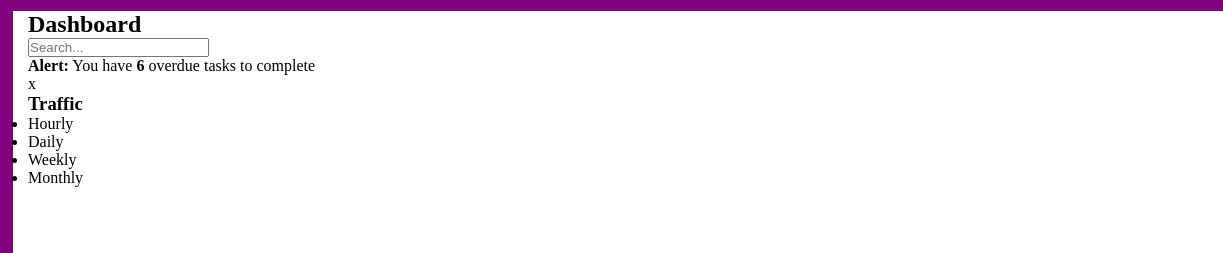
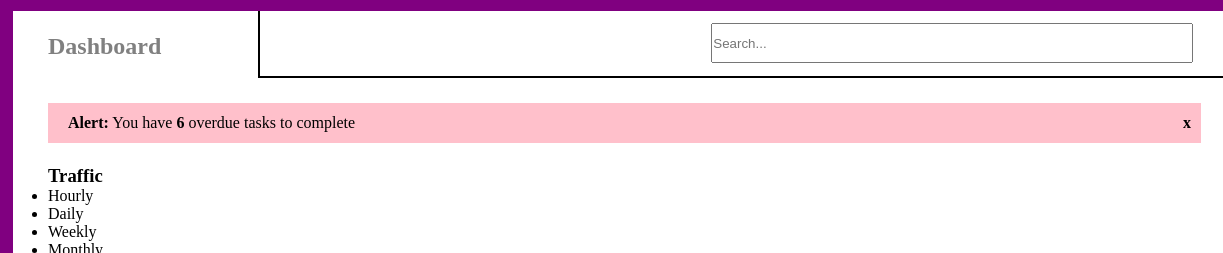
Before and after one commit to Santalome/Seventh-Project, a plain HTML site: page index.html in a window 1280 px wide. Shown: the part 54-307 px from the top of the page, 57-1280 px from the left. Drawn offline with Linux system fonts and the light colour scheme.

Commit message:
Alert updates

```diff
--- a/css/styles.css
+++ b/css/styles.css
@@ -1,6 +1,10 @@
 *{
     margin: 0px;
     padding: 0px;
+}
+
+.clearfix {
+  overflow: auto;
 }
 
 .widget-container-full, .widget-container-half{
@@ -118,7 +122,58 @@ svg{
 
     }
 
+    .main-header{
+        height: 70px;
+    }
+
+    .headline{
+        float: left;
+        line-height: 70px;
+        color: gray;
+    }
+
+    .main-header-search{
+        float: right;
+        border-left: 2px solid black;
+        border-bottom: 2px solid black;
+        width: 82%;
+        height: 65px;
+    }
+
+    .main-header-search input{
+        float: right;
+        width: 50%;
+        height: 40px;
+        margin-right: 30px;
+        margin-top: 12px;
+    }
+
+    .alert{
+        background-color: pink;
+        height: 40px;
+        margin-top: 22px;
+        margin-bottom: 22px;
+        margin-right: 22px;
+    }
+
+    .alert-banner-text{
+        float: left;
+        padding-left: 20px;
+    }
+
+    .alert-banner-close{
+        float: right;
+        padding-right: 10px;
+    }
+
+    .alert-banner p{
+        line-height: 40px;
+    }
+
     .main-content{
-        margin-left: 30px;
+        padding-left: 50px;
+
     }
+
+
 }
--- a/index.html
+++ b/index.html
@@ -39,14 +39,14 @@
         </nav>
 
         <main class="main-content">
-            <div class="main-header">
+            <div class="main-header clearfix">
                 <h2 class="headline">Dashboard</h2>
                 <div class="main-header-search">
                     <input type="search" placeholder="Search..."/>
                 </div>
             </div>
 
-            <div class="alert">
+            <div class="alert clearfix">
                 <!--Alert bar-->
             </div>
 
--- a/js/app.js
+++ b/js/app.js
@@ -1,7 +1,7 @@
 const alertBanner = document.querySelector(".alert");
 const bannerHtml = `<div class="alert-banner">
-        <p><strong>Alert:</strong> You have <strong>6</strong> overdue tasks to complete</p >
-        <p class="alert-banner-close">x</p>
+        <p class="alert-banner-text"><strong>Alert:</strong> You have <strong>6</strong> overdue tasks to complete</p>
+        <p class="alert-banner-close"><strong>x</strong></p>
         </div >`;
 
 alertBanner.innerHTML = bannerHtml;
```
